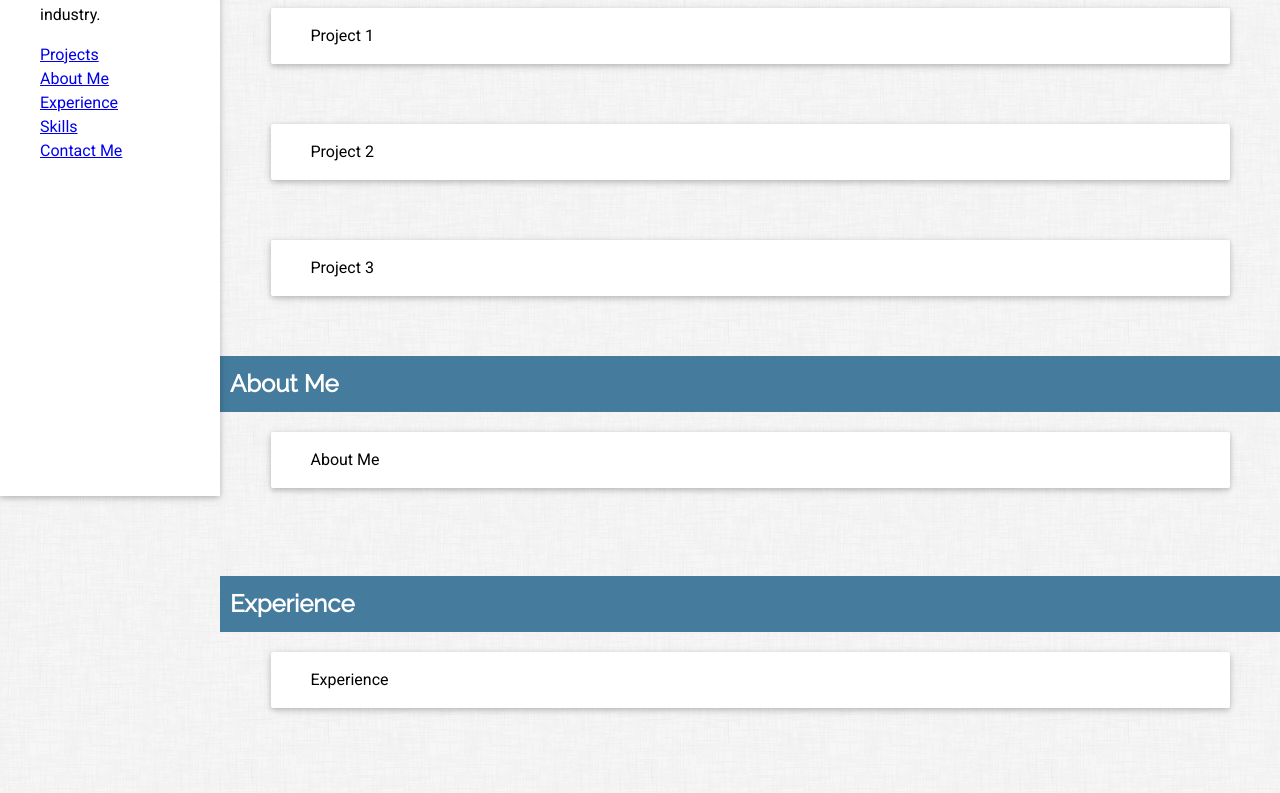
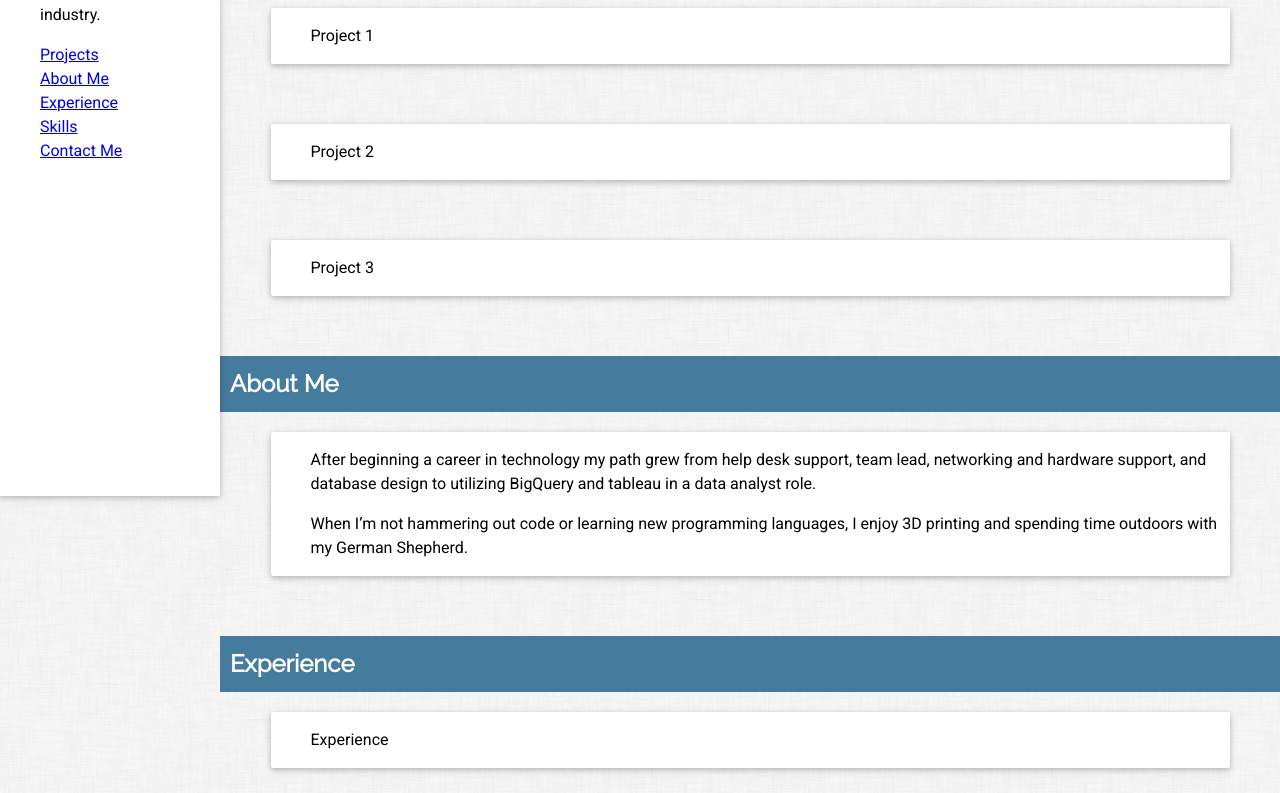
Before and after one commit to jmskelton-dev/portfolio, a plain HTML site: page index.html in a window 1280 px wide. Shown: the part 304-1097 px from the top of the page. Drawn offline with Linux system fonts and the light colour scheme.

Commit message:
About Me text added

```diff
--- a/index.html
+++ b/index.html
@@ -83,7 +83,8 @@
                 <div class="window">
                     <div class="windowContent">
                         <ul>
-                            <li>About Me</li>
+                            <p>After beginning a career in technology my path grew from help desk support, team lead, networking and hardware support, and database design to utilizing BigQuery and tableau in a data analyst role.</p>
+                            <p>When I’m not hammering out code or learning new programming languages, I enjoy 3D printing and spending time outdoors with my German Shepherd.</p>
                         </ul>
                     </div>
                 </div>
```
